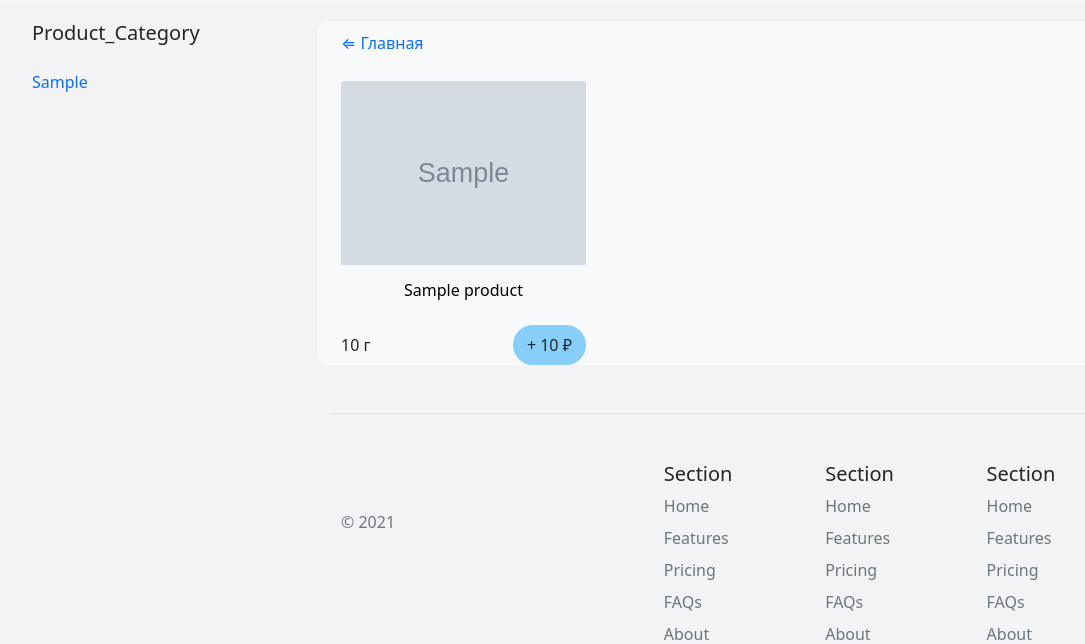
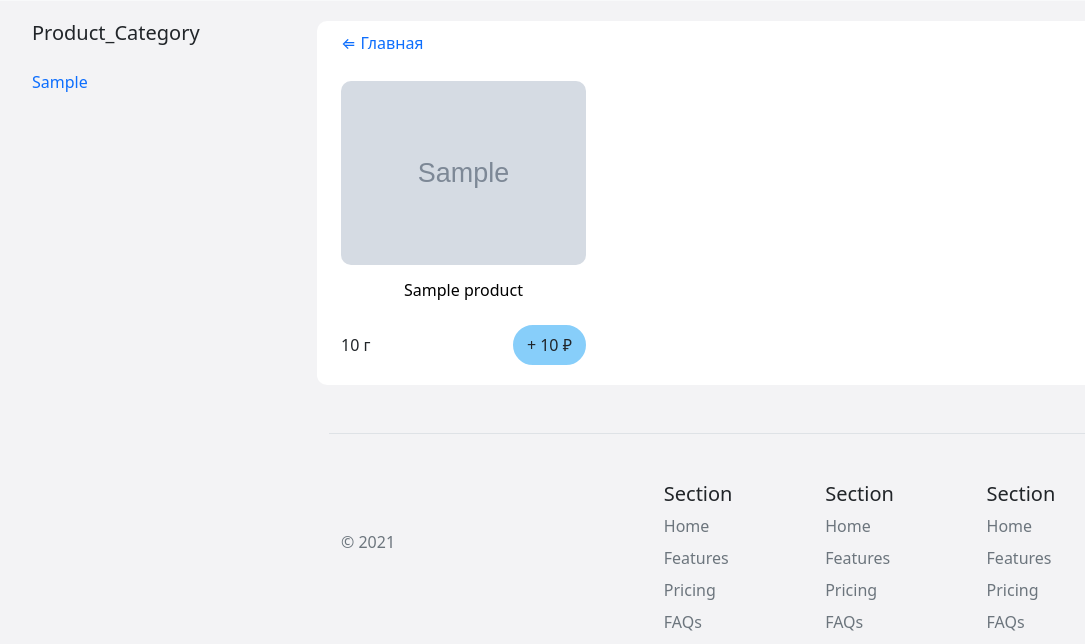
Before and after one commit to malykuanov/delivery-food, a Flask app: a page that uses app/products/templates/products/products.html in a window 1280 px wide. Shown: the part 639-1283 px from the top of the page, without its empty margins (50-1135 px from the left). Run offline with Flask 2, Linux system fonts and the light colour scheme; tables that the repository leaves empty hold one stand-in row (values such as "Sample post"); grey boxes marked "Sample" are stand-in pictures; some libraries are stand-ins or nearby versions.

Commit message:
Change style in products view

```diff
--- a/app/products/templates/products/products.html
+++ b/app/products/templates/products/products.html
@@ -3,7 +3,7 @@
 
 {% block inner_content %}
 <link rel="stylesheet" type="text/css" href="{{url_for('.static', filename='css/styles.css' ,v = '1')}}">
-<div class="container bg-light" style="border-radius: 10px;">
+<div class="container bg-white" style="border-radius: 10px; padding-bottom: 20px;">
     <div class="row" style="padding-top: 10px">
         <a href="{{url_for('home.index')}}" >
             <p> &#8656;	 Главная </p>
@@ -14,12 +14,12 @@
             <div class="col-4" style="margin-top: 10px;">
                     <div class="card h-100 border-0">
                         <a href="">
-                        <img src="{{url_for('static', filename='images/products/' + product_category + '/' + prod.photo_url)}}" class="card-img-top" alt="...">
-                        <div class="card-body bg-light d-flex align-items-center justify-content-center" style="height: 60px;">
+                        <img src="{{url_for('static', filename='images/products/' + product_category + '/' + prod.photo_url)}}" class="card-img-top" alt="..." style="border-radius: 10px;">
+                        <div class="card-body bg-white d-flex align-items-center justify-content-center" style="height: 60px;">
                             <h6 class="card-title" style="color:black;">{{ prod.name }}</h6>
                         </div>
                         </a>
-                        <div class="row bg-light">
+                        <div class="row bg-white">
                             <div class="col d-flex justify-content-start align-items-center">
                                 {{ prod.weight }} г
                             </div>
```
